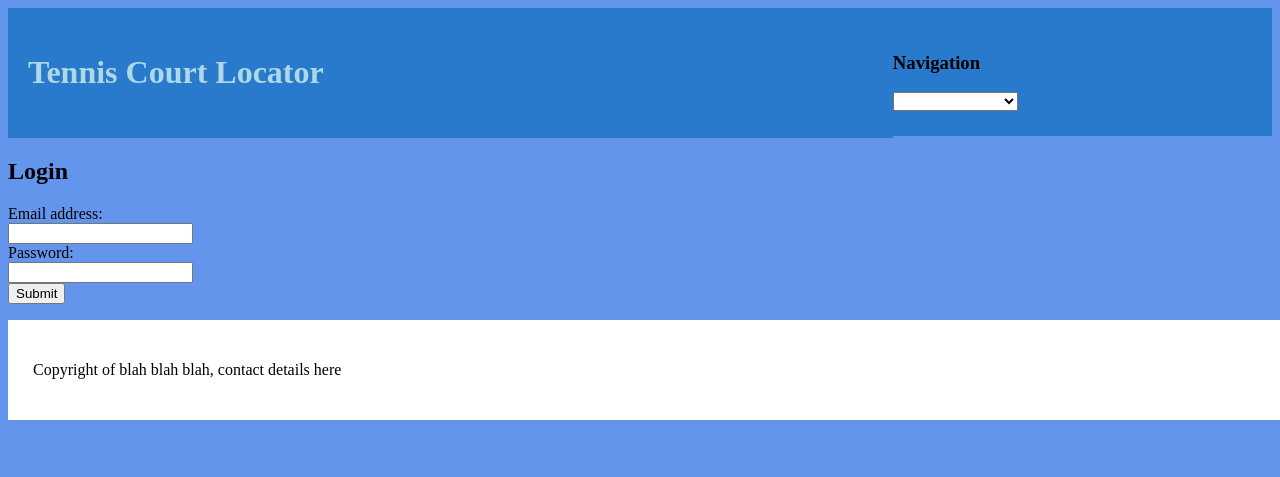
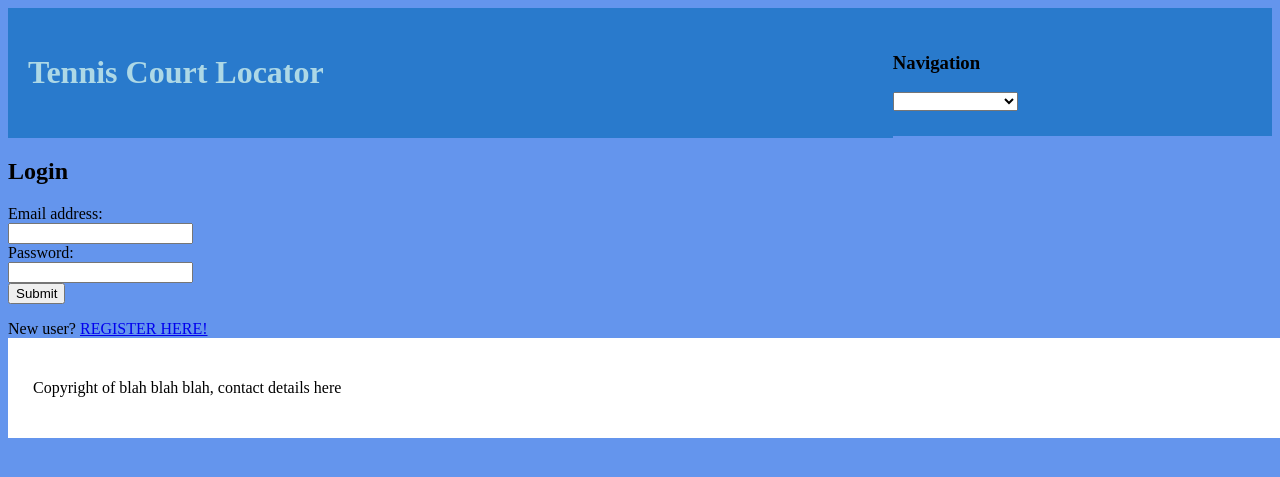
Before and after one commit to SamBlight/INB230, a PHP site: page /login.php in a window 1280 px wide; the page is wider, and only the part inside the window is pictured. Shown: the top 477 px of that part. Run offline with PHP 8.4, Linux system fonts and the light colour scheme.

Commit message:
added register button on login page

```diff
--- a/login.php
+++ b/login.php
@@ -40,6 +40,7 @@
 			<input type="password" name="password"><br>
 			<input type="submit" name="Submit">
 		</form>
+		New user? <a href ="register.php"> REGISTER HERE! </a>
 		</div>
 		<div id="footer">
 		<p>Copyright of blah blah blah, contact details here</p>
```
